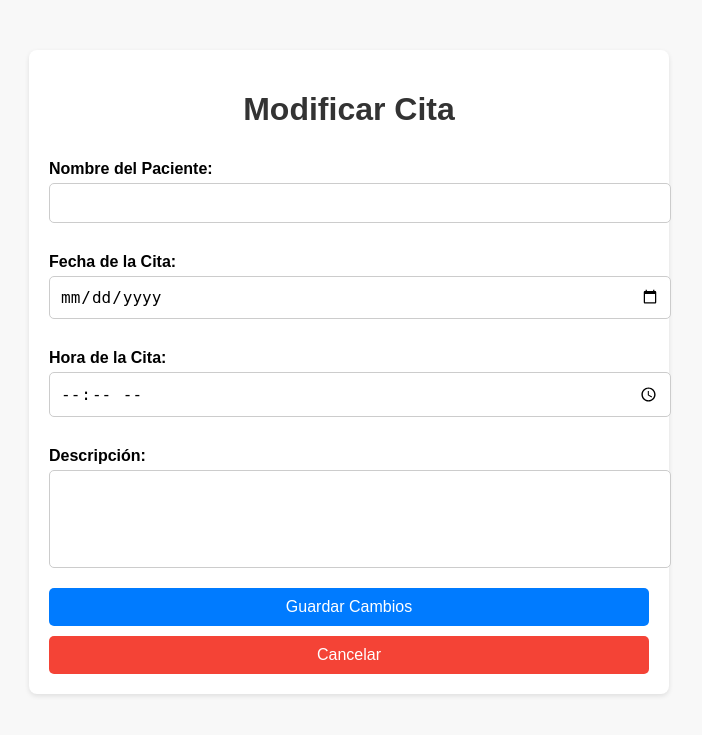
After one commit to juanmanuel2002/proyectoDistribuidos, a Flask app: template flask/webapp/frontend/templates/modificar_cita.html in a window 1280 px wide. The commit adds this page. Shown: the top 735 px of the page, without its empty margins (291-993 px from the left). Run offline with Flask 3, Linux system fonts and the light colour scheme; the template is opened without the code that fills it, so the values that code supplies are empty.

Commit message:
Implementacion de modificar_cita, (Falta formato css similar al establecido)

```diff
--- /dev/null
+++ b/flask/webapp/frontend/static/scripts/SCmodificar_cita.js
@@ -0,0 +1,38 @@
+document.addEventListener("DOMContentLoaded", () => {
+    const form = document.getElementById("modificar-form");
+
+    form.addEventListener("submit", async (event) => {
+        event.preventDefault();
+
+        const numeroDeCita = document.getElementById("numeroDeCita").value;
+        const nombre = document.getElementById("nombre").value;
+        const fecha = document.getElementById("fecha").value;
+        const hora = document.getElementById("hora").value;
+        const descripcion = document.getElementById("descripcion").value;
+
+        try {
+            const response = await fetch(`/modificar/cita/${numeroDeCita}`, {
+                method: "PUT",
+                headers: {
+                    "Content-Type": "application/json"
+                },
+                body: JSON.stringify({
+                    nombre,
+                    fecha,
+                    hora,
+                    descripcion
+                })
+            });
+
+            if (response.ok) {
+                alert("Cita actualizada correctamente.");
+                window.location.href = "/menu_cita";
+            } else {
+                const errorData = await response.json();
+                alert(`Error: ${errorData.error || "No se pudo actualizar la cita."}`);
+            }
+        } catch (error) {
+            alert("Error de conexión. Intenta nuevamente.");
+        }
+    });
+});
--- /dev/null
+++ b/flask/webapp/frontend/static/styles/Smodificar_cita.css
@@ -0,0 +1,68 @@
+body {
+    font-family: Arial, sans-serif;
+    background-color: #f8f8f8;
+    margin: 0;
+    padding: 0;
+}
+
+.container {
+    max-width: 600px;
+    margin: 50px auto;
+    padding: 20px;
+    background-color: white;
+    border-radius: 8px;
+    box-shadow: 0 2px 5px rgba(0, 0, 0, 0.1);
+}
+
+h1 {
+    text-align: center;
+    color: #333;
+}
+
+form {
+    display: flex;
+    flex-direction: column;
+}
+
+label {
+    margin: 10px 0 5px;
+    font-weight: bold;
+}
+
+input, textarea {
+    padding: 10px;
+    font-size: 16px;
+    margin-bottom: 20px;
+    border: 1px solid #ccc;
+    border-radius: 5px;
+    width: 100%;
+}
+
+textarea {
+    resize: none;
+}
+
+.button {
+    padding: 10px 15px;
+    font-size: 16px;
+    color: white;
+    background-color: #007BFF;
+    border: none;
+    border-radius: 5px;
+    cursor: pointer;
+    text-align: center;
+    text-decoration: none;
+}
+
+.button:hover {
+    background-color: #0056b3;
+}
+
+.cancel-button {
+    background-color: #f44336;
+    margin-top: 10px;
+}
+
+.cancel-button:hover {
+    background-color: #d32f2f;
+}
--- /dev/null
+++ b/flask/webapp/frontend/templates/modificar_cita.html
@@ -0,0 +1,33 @@
+<!DOCTYPE html>
+<html lang="es">
+<head>
+    <meta charset="UTF-8">
+    <meta name="viewport" content="width=device-width, initial-scale=1.0">
+    <title>Modificar Cita</title>
+    <link rel="stylesheet" href="{{ url_for('static', filename='styles/Smodificar_cita.css') }}">
+</head>
+<body>
+    <div class="container">
+        <h1>Modificar Cita</h1>
+        <form id="modificar-form">
+            <input type="hidden" id="numeroDeCita" value="{{ cita.numeroDeCita }}">
+
+            <label for="nombre">Nombre del Paciente:</label>
+            <input type="text" id="nombre" name="nombre" value="{{ cita.nombre }}" required>
+
+            <label for="fecha">Fecha de la Cita:</label>
+            <input type="date" id="fecha" name="fecha" value="{{ cita.fecha }}" required>
+
+            <label for="hora">Hora de la Cita:</label>
+            <input type="time" id="hora" name="hora" value="{{ cita.hora }}" required>
+
+            <label for="descripcion">Descripción:</label>
+            <textarea id="descripcion" name="descripcion" rows="4">{{ cita.descripcion }}</textarea>
+
+            <button type="submit" class="button">Guardar Cambios</button>
+            <a href="{{ url_for('menu_cita') }}" class="button cancel-button">Cancelar</a>
+        </form>
+    </div>
+    <script src="{{ url_for('static', filename='scripts/SCmodificar_cita.js') }}"></script>
+</body>
+</html>
--- a/flask/webapp/view.py
+++ b/flask/webapp/view.py
@@ -186,34 +186,41 @@ def obtener_cita(numeroDeCita):
     return jsonify({"message": "Cita no encontrada"}), 404
 
 # Ruta para actualizar una cita
-@app.route('/modificar/cita/<numeroDeCita>', methods=['PUT'])
-def actualizar_cita(numeroDeCita):
+@app.route('/modificar/cita/<numeroDeCita>', methods=['GET', 'PUT'])
+def modificar_cita(numeroDeCita):
     db = client["proyecto"]
     citas_collection = db["citas"]
-    data = request.json
 
-    # Lista de propiedades permitidas
-    propiedades_permitidas = {"nombre", "fecha", "hora", "descripcion"}
+    if request.method == 'GET':
+        # Obtener los detalles de la cita
+        cita = citas_collection.find_one({"numeroDeCita": numeroDeCita})
+        if cita:
+            return render_template("modificar_cita.html", cita=cita)
+        return jsonify({"error": "Cita no encontrada"}), 404
 
-    # Validación: Verifica que no haya propiedades adicionales
-    if not propiedades_permitidas.issuperset(data.keys()):
-        return jsonify({"error": "Propiedades no permitidas en el cuerpo de la solicitud"}), 400
+    if request.method == 'PUT':
+        data = request.json
+        propiedades_permitidas = {"nombre", "fecha", "hora", "descripcion"}
 
-    # Agregar fecha de actualización
-    fecha_actualizacion = datetime.now().strftime("%d/%m/%Y %H:%M:%S")
-    update_result = citas_collection.update_one(
-        {"numeroDeCita": numeroDeCita},
-        {"$set": {
-            "nombre": data.get("nombre"),
-            "fechaCita": data.get("fecha"),
-            "hora": data.get("hora"),
-            "descripcion": data.get("descripcion"),
-            "fechaActualizacion": fecha_actualizacion
-        }}
-    )
-    if update_result.matched_count == 1:
-        return jsonify({"message": "Cita actualizada"}), 200
-    return jsonify({"message": "Cita no encontrada"}), 404
+        if not propiedades_permitidas.issuperset(data.keys()):
+            return jsonify({"error": "Propiedades no permitidas"}), 400
+
+        fecha_actualizacion = datetime.now().strftime("%d/%m/%Y %H:%M:%S")
+        update_result = citas_collection.update_one(
+            {"numeroDeCita": numeroDeCita},
+            {"$set": {
+                "nombre": data.get("nombre"),
+                "fechaCita": data.get("fecha"),
+                "hora": data.get("hora"),
+                "descripcion": data.get("descripcion"),
+                "fechaActualizacion": fecha_actualizacion
+            }}
+        )
+
+        if update_result.matched_count == 1:
+            return jsonify({"message": "Cita actualizada"}), 200
+        return jsonify({"error": "Cita no encontrada"}), 404
+
 
 
 # Ruta para eliminar una cita
```
Also changed, not shown: flask/webapp/frontend/static/styles/Smenu_cita.css (+25 -0 lines), flask/webapp/frontend/templates/menu_cita.html (+6 -1 lines).
